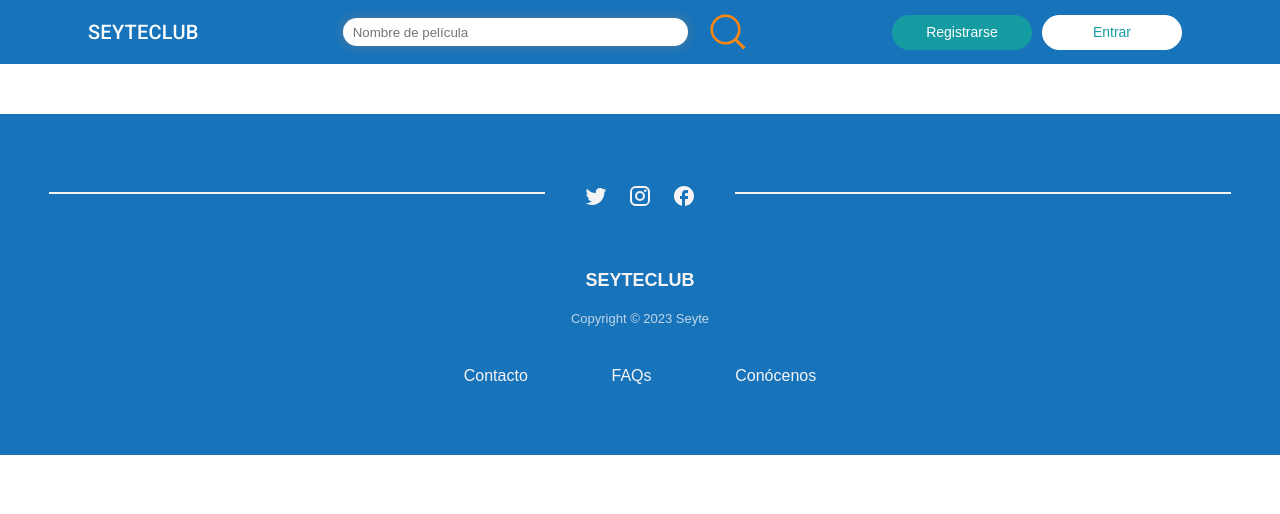
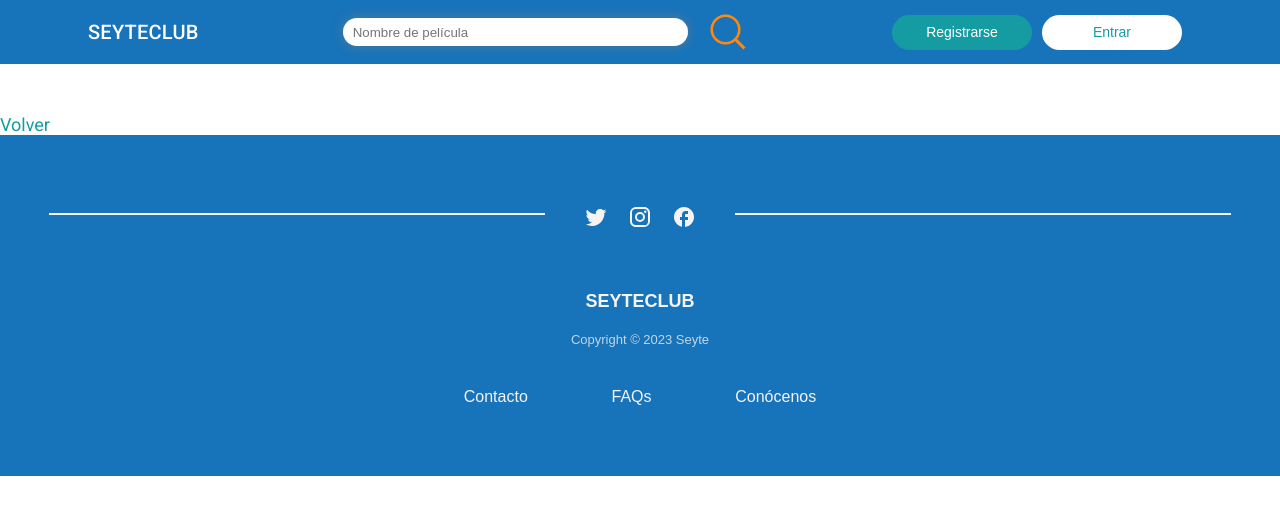
Before and after one commit to mwue111/Videoclub-Seyte-II, an Angular app in the folder videoclub-front/: page /ver-pelicula/1 in a window 1280 px wide. Before the commit this address led to /. Shown: the top 514 px of the page. Built offline with nearby package versions, Linux system fonts and the light colour scheme; no server answers.

Commit message:
creación componente

```diff
--- a/videoclub-front/src/app/app-routing.module.ts
+++ b/videoclub-front/src/app/app-routing.module.ts
@@ -5,8 +5,7 @@ import { ContactComponent } from './contact/contact.component';
 import { FaqsComponent } from './faqs/faqs.component';
 import { AboutUsComponent } from './about-us/about-us.component';
 import { MovieComponent } from './movie/movie.component';
-import { NavbarComponent } from './navbar/navbar.component';
-import { AuthGuard } from './modules/auth/_services/auth.guard';
+import { ViewMovieComponent } from './view-movie/view-movie.component';
 
 const routes: Routes = [
   { path: '', component: LandingComponent },
@@ -14,6 +13,7 @@ const routes: Routes = [
   { path: 'faqs', component: FaqsComponent },
   { path: 'nosotros', component: AboutUsComponent },
   { path: 'pelicula/:id', component: MovieComponent },
+  { path: 'ver-pelicula/:id', component: ViewMovieComponent },
   {
     path: 'auth',
     loadChildren: () =>
--- a/videoclub-front/src/app/app.module.ts
+++ b/videoclub-front/src/app/app.module.ts
@@ -21,6 +21,7 @@ import { LoadingInterceptor } from './loading.interceptor';
 import { MovieComponent } from './movie/movie.component';
 // import { CommentsComponent } from './modules/comments/components/comments/comments.component';
 import { CommentsModule } from './modules/comments/comments.module';
+import { ViewMovieComponent } from './view-movie/view-movie.component';
 // import { DateAgoPipe } from './pipes/date-ago.pipe';
 
 
@@ -37,6 +38,7 @@ const material = [MatToolbarModule];
     NavbarComponent,
     SpinnerComponent,
     MovieComponent,
+    ViewMovieComponent,
     // DateAgoPipe,
     // CommentsComponent,
   ],
--- a/videoclub-front/src/app/movie/movie.component.html
+++ b/videoclub-front/src/app/movie/movie.component.html
@@ -36,7 +36,7 @@
     <img [src]="url + movie.poster" alt="Poster de la película {{movie.poster}}">
     <div class="movie-buttons">
       <div *ngIf="logged">
-        <button *ngIf="user.role === 'premium'" class="view-button" [routerLink]="['#']">Ver película</button>
+        <button *ngIf="user.role === 'premium'" class="view-button" [routerLink]="['/ver-pelicula', movie.id]">Ver película</button>
         <button *ngIf="user.role === 'free'" class="view-button" [routerLink]="['#']">Alquilar</button>
       </div>
       <div *ngIf="!logged">
--- a/videoclub-front/src/app/movie/movie.component.ts
+++ b/videoclub-front/src/app/movie/movie.component.ts
@@ -1,4 +1,4 @@
-import { Component, ViewChild } from '@angular/core';
+import { Component } from '@angular/core';
 import { ActivatedRoute, Router } from '@angular/router';
 import { MoviesService } from '../services/movies.service';
 import { AuthService } from '../modules/auth/_services/auth.service';
--- /dev/null
+++ b/videoclub-front/src/app/view-movie/view-movie.component.css
@@ -0,0 +1,5 @@
+a{
+  cursor: pointer;
+  color: #159ca3;
+  font-size: 18px;
+}
--- /dev/null
+++ b/videoclub-front/src/app/view-movie/view-movie.component.html
@@ -0,0 +1,12 @@
+<div class="container">
+  <div class="view-header">
+    <h1 *ngIf="movie">{{ movie.title }}</h1>
+  </div>
+  <div class="view-body">
+    <!-- reproductor  -->
+  </div>
+
+  <div class="go-back">
+    <a (click)="goBack()">Volver</a>
+  </div>
+</div>
--- /dev/null
+++ b/videoclub-front/src/app/view-movie/view-movie.component.ts
@@ -0,0 +1,38 @@
+import { Component } from '@angular/core';
+import { MoviesService } from '../services/movies.service';
+import { AuthService } from '../modules/auth/_services/auth.service';
+import { ActivatedRoute } from '@angular/router';
+import { Location } from '@angular/common';
+
+@Component({
+  selector: 'app-view-movie',
+  templateUrl: './view-movie.component.html',
+  styleUrls: ['./view-movie.component.css']
+})
+export class ViewMovieComponent {
+  movie: any;
+  logged: boolean;
+
+  constructor(
+    private _auth: AuthService,
+    private _movie: MoviesService,
+    private route: ActivatedRoute,
+    private _location: Location
+  ) {
+    this.logged = this._auth.isLogged();
+
+    this.route.params.subscribe((res: any) => {
+      let movieId = res.id;
+      this._movie.getOneMovie(movieId, this._auth.token)
+          .subscribe((movie: any) => {
+            this.movie = movie;
+            console.log(this.movie);
+          })
+    })
+  }
+
+  goBack() {
+    this._location.back();
+  }
+
+}
```
Also changed, not shown: 1 other file (tests, documents, lock files or other folders).
